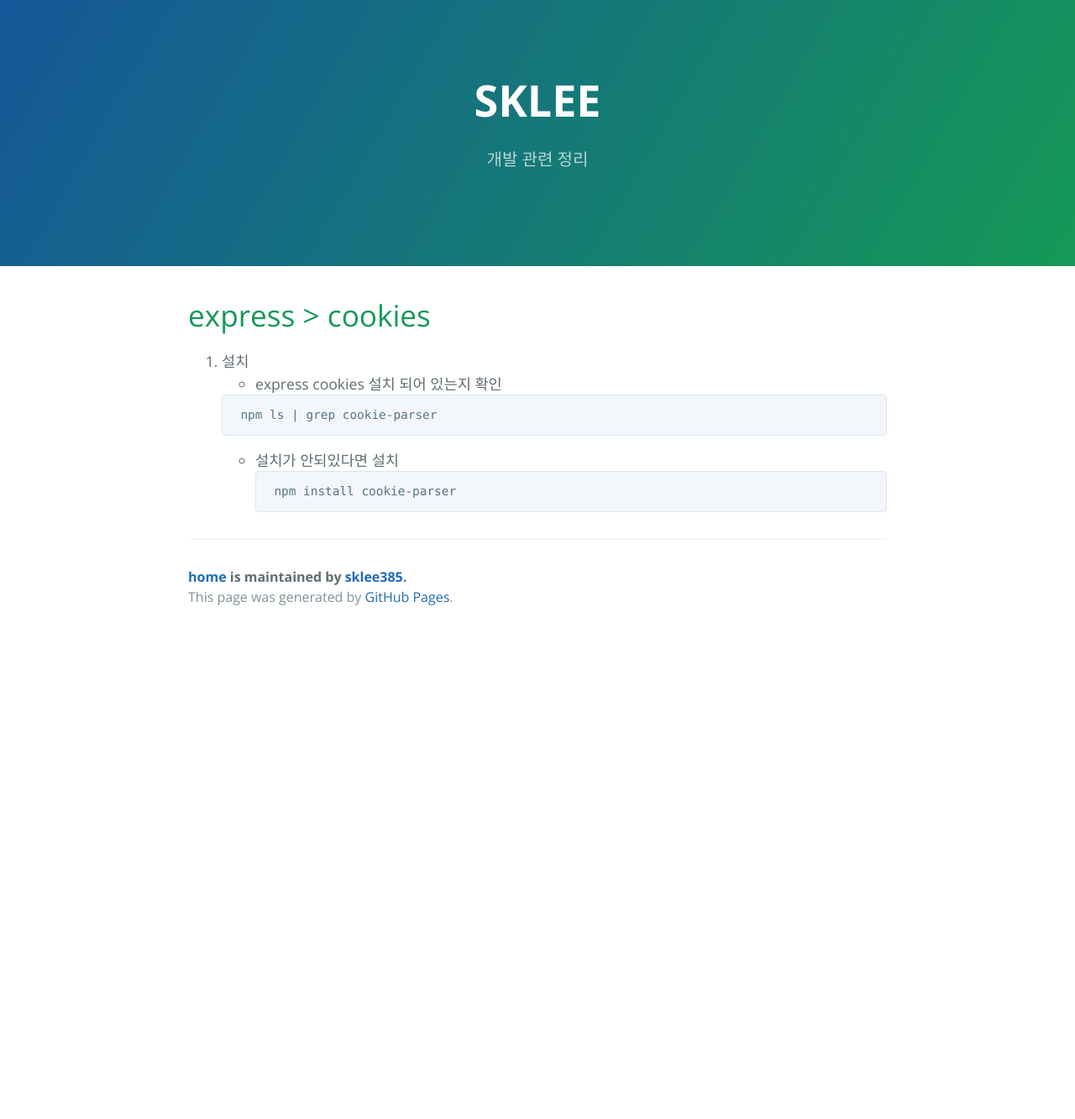
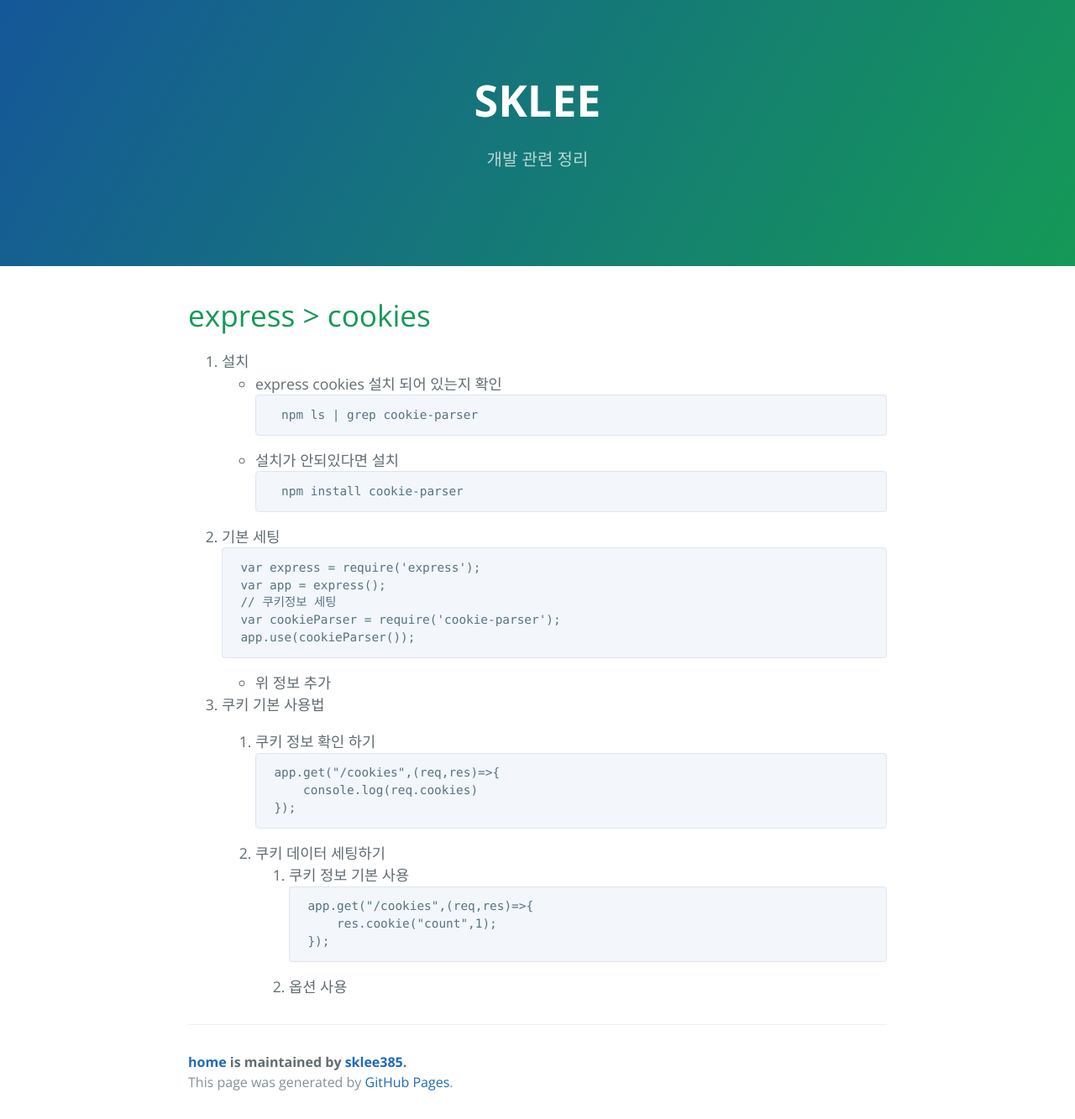
Before and after one commit to sklee385/home, a Jekyll site: the page built from md/nodejs/express/cookies.md, in a window 1280 px wide. Shown: the whole page at 84% size. Built offline with Jekyll 4.4.1, drawn with Linux system fonts in a browser that asks for light colours; our own code applies the rules of GitHub Pages for plain Markdown files; before the commit the page ends 900 px from its top, so only the background shows below that.

Commit message:
쿠키 정보 추가

````diff
--- a/md/nodejs/express/cookies.md
+++ b/md/nodejs/express/cookies.md
@@ -5,11 +5,35 @@ layout: default
 
 1. 설치
     - express cookies 설치 되어 있는지 확인
+        ```
+        npm ls | grep cookie-parser
+        ```
+    - 설치가 안되있다면 설치
+        ```
+        npm install cookie-parser
+        ```
+2. 기본 세팅
+    ```
+    var express = require('express');
+    var app = express();
+    // 쿠키정보 세팅
+    var cookieParser = require('cookie-parser');
+    app.use(cookieParser());
+    ```
+    - 위 정보 추가
+3. 쿠키 기본 사용법
 
-    ```
-    npm ls | grep cookie-parser
-    ```
-    - 설치가 안되있다면 설치
-    ```
-    npm install cookie-parser
-    ```
+    1. 쿠키 정보 확인 하기
+        ```
+        app.get("/cookies",(req,res)=>{
+            console.log(req.cookies)
+        });
+        ```
+    2. 쿠키 데이터 세팅하기
+        1. 쿠키 정보 기본 사용
+            ```
+            app.get("/cookies",(req,res)=>{
+                res.cookie("count",1);
+            });
+            ```
+        2. 옵션 사용
````
